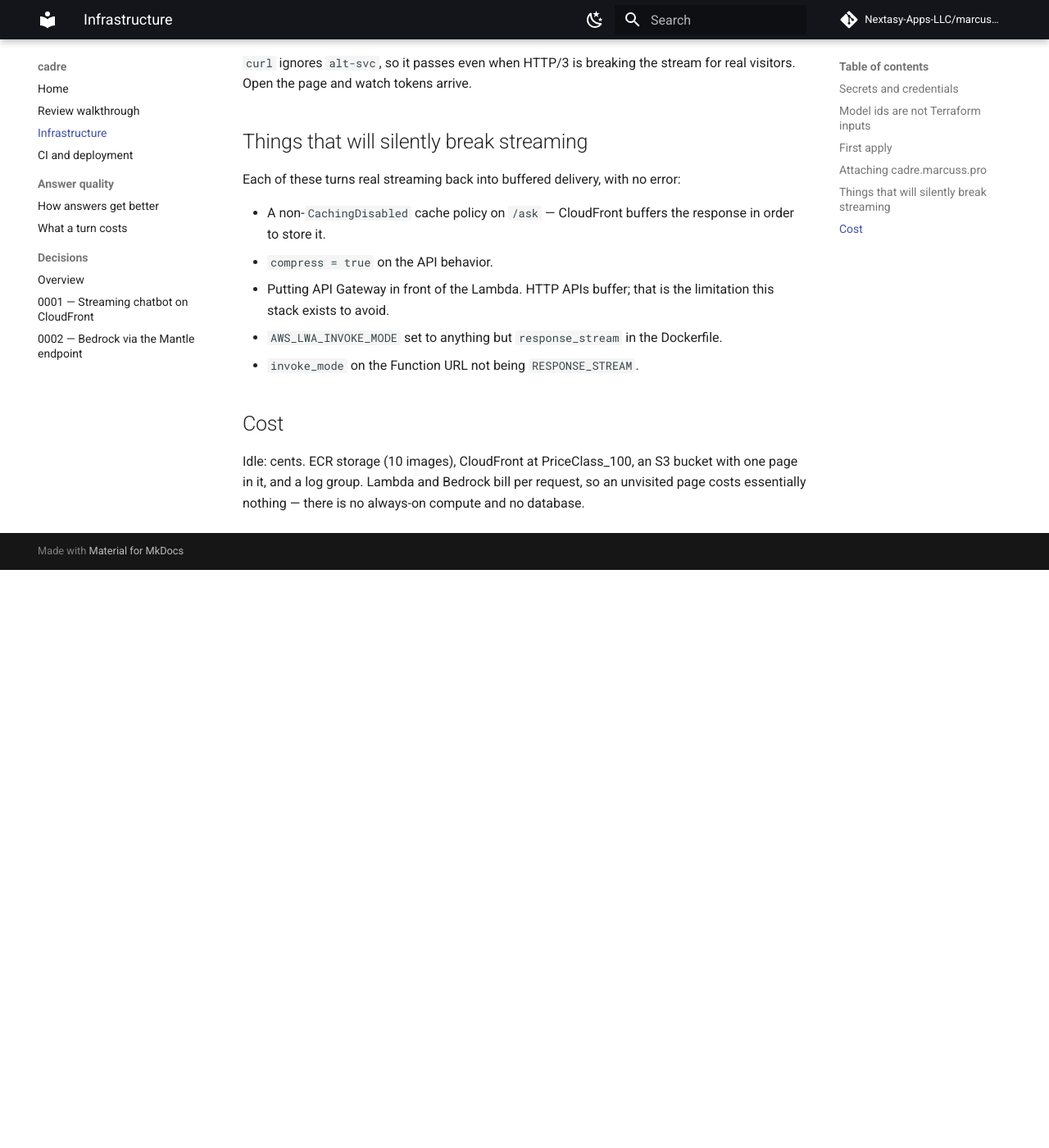
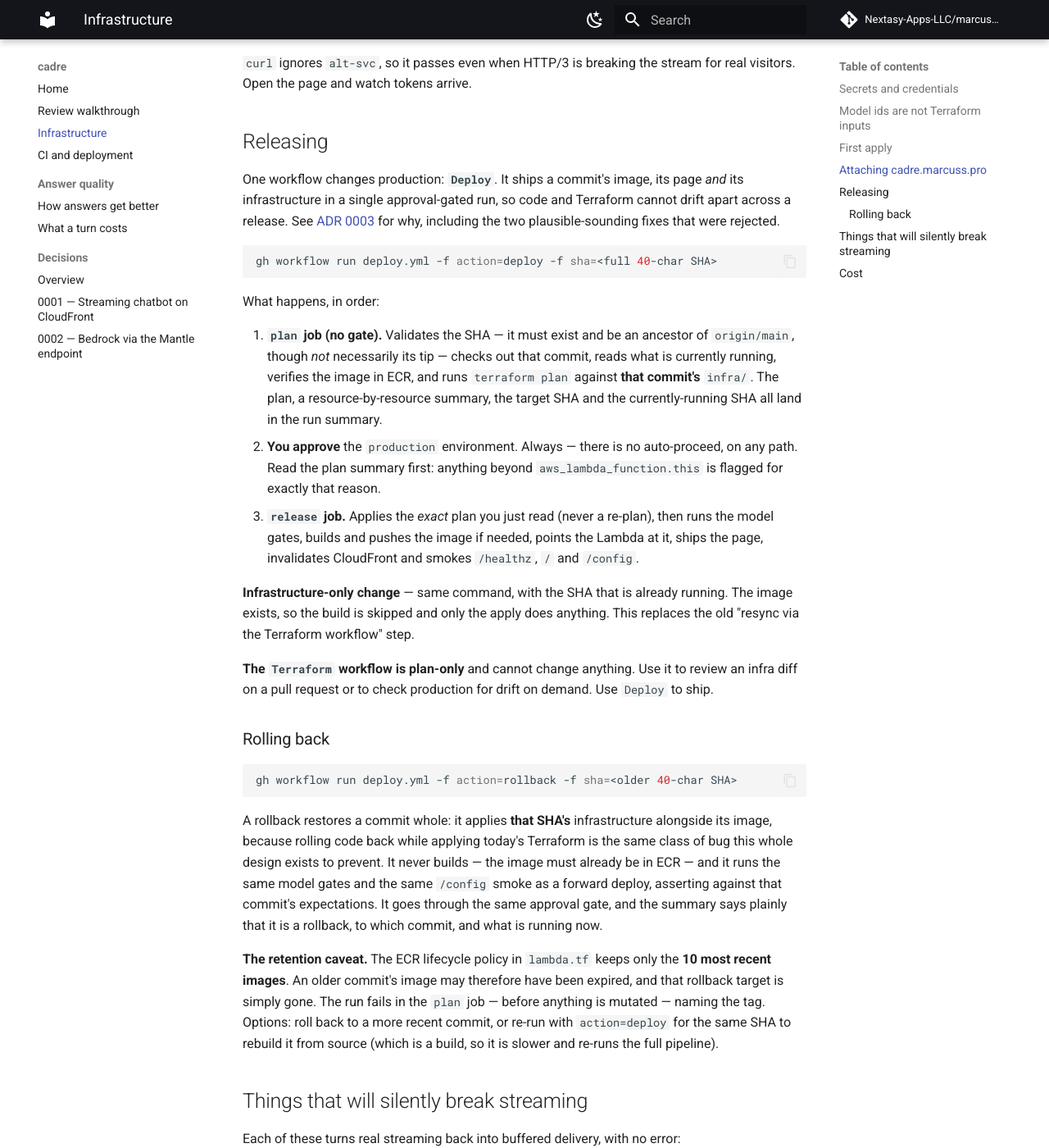
Before and after one commit to Nextasy-Apps-LLC/marcuss-cadre-test, an MkDocs documentation site: the page built from docs/infrastructure.md, in a window 1280 px wide and 1400 px high, scrolled down 4791 px. Shown: the whole window at 82% size. Built offline with MkDocs 1.6.1 and Material for MkDocs 9.7.7, drawn with Linux system fonts in a browser that asks for light colours; comment, search, counter and statistics services are not loaded; before the commit the page ends 5486 px from its top, so only the background shows below that; some of the changed text lies outside the part shown.

Commit message:
feat(#93): one gated release path — Deploy plans and applies Terraform
Deploy now runs terraform plan before the production approval gate and
applies that exact plan artifact after it, off the released commit's own
infra/, so code and infrastructure cannot drift apart across a release.

The apply is ordered BEFORE assert_model_env deliberately. Terraform declares
the whole environment map, so the apply is what clears a stale or hand-set
CADRE_MODEL_* from the function — the remedy the failing deploy did not have.
Gating first would deadlock a release against drift only the apply can fix.
assert_model_env stays as a now-redundant backstop: nearly free, one real
catch already, and the only thing that sees a variable set between plan and
build.

terraform.yml becomes plan-only — apply job and apply option deleted, no
production environment — so exactly one workflow ships and it is Deploy.

Rollback applies the target SHA's infrastructure alongside its image, verifies
the image in ECR before anything mutates (naming the 10-image retention limit
when it is gone), and runs the same gates against that commit's expectations.

Roles stay separate and are re-assumed per phase; no IAM change was needed.
Honors KB-006 — verified terraform_assume already lists environment:production
for both repo spellings before wiring the gated job to TF_ROLE_ARN.

image_uri keeps exactly one owner (update-function-code). Deploy never passes
-var image_tag; lambda.tf's comment now carries the measured counterfactual.

ADR 0003 records the decision, including the auto-proceed gate rejected by
Marcus and the two proposed fixes that would have regressed the repo.

33 new tests (18 release-path, 15 summariser), wired into CI.

````diff
--- a/adr/README.md
+++ b/adr/README.md
@@ -11,7 +11,7 @@ supersedes the old one and update the old one's status — don't edit history.
 
 ## How to write a new ADR
 
-1. Pick the next free number (last is `0002`).
+1. Pick the next free number (last is `0003`).
 2. File name: `NNNN-kebab-case-title.md`.
 3. Status starts as `Proposed`; promote to `Accepted` when it's actually
    being followed.
@@ -24,5 +24,6 @@ supersedes the old one and update the old one's status — don't edit history.
 
 | # | Title | Status |
 |---|---|---|
-| [0001](0001-streaming-chatbot-cloudfront-lambda-s3.md) | Streaming chatbot on one CloudFront distribution, IAM-only Lambda, zero secrets | Accepted (Bedrock-auth statements superseded by 0002) |
+| [0001](0001-streaming-chatbot-cloudfront-lambda-s3.md) | Streaming chatbot on one CloudFront distribution, IAM-only Lambda, zero secrets | Accepted (Bedrock-auth statements superseded by 0002; deployment statements in decisions 7–8 superseded by 0003) |
 | [0002](0002-bedrock-mantle-api-key.md) | Bedrock over the Mantle endpoint with an API key, not SigV4 | Accepted |
+| [0003](0003-one-gated-release-path.md) | One gated release path: `Deploy` plans and applies Terraform | Accepted |
--- a/infra/README.md
+++ b/infra/README.md
@@ -183,10 +183,10 @@ happened on 2026-08-07 (issue #37): a local apply reverted a live
 warning, mid-apply. `aws_cloudfront_distribution.this` now carries a
 `lifecycle.precondition` that fails the apply if `enable_custom_domain` is
 `false` while the certificate is already `ISSUED`, so this now errors instead
-of silently applying — but the fix once it happens is still always the CI
-`Terraform` workflow (`workflow_dispatch`, `action: apply`), which never
-passes an `enable_custom_domain` override and so always uses this variable's
-`true` default. Never resync with a local apply.
+of silently applying — but the fix once it happens is still always CI: the
+`Deploy` workflow (see [Releasing](#releasing) below), which never passes an
+`enable_custom_domain` override and so always uses this variable's `true`
+default. Never resync with a local apply.
 
 **5. Point the hostname at the distribution**
 
@@ -207,6 +207,63 @@ curl -sI https://cadre.marcuss.pro | head -5
 `curl` ignores `alt-svc`, so it passes even when HTTP/3 is breaking the stream
 for real visitors. Open the page and watch tokens arrive.
 
+## Releasing
+
+One workflow changes production: **`Deploy`**. It ships a commit's image, its
+page *and* its infrastructure in a single approval-gated run, so code and
+Terraform cannot drift apart across a release. See
+[ADR 0003](../adr/0003-one-gated-release-path.md) for why, including the two
+plausible-sounding fixes that were rejected.
+
+```bash
+gh workflow run deploy.yml -f action=deploy -f sha=<full 40-char SHA>
+```
+
+What happens, in order:
+
+1. **`plan` job (no gate).** Validates the SHA — it must exist and be an
+   ancestor of `origin/main`, though *not* necessarily its tip — checks out that
+   commit, reads what is currently running, verifies the image in ECR, and runs
+   `terraform plan` against **that commit's** `infra/`. The plan, a
+   resource-by-resource summary, the target SHA and the currently-running SHA
+   all land in the run summary.
+2. **You approve** the `production` environment. Always — there is no
+   auto-proceed, on any path. Read the plan summary first: anything beyond
+   `aws_lambda_function.this` is flagged for exactly that reason.
+3. **`release` job.** Applies the *exact* plan you just read (never a re-plan),
+   then runs the model gates, builds and pushes the image if needed, points the
+   Lambda at it, ships the page, invalidates CloudFront and smokes `/healthz`,
+   `/` and `/config`.
+
+**Infrastructure-only change** — same command, with the SHA that is already
+running. The image exists, so the build is skipped and only the apply does
+anything. This replaces the old "resync via the Terraform workflow" step.
+
+**The `Terraform` workflow is plan-only** and cannot change anything. Use it to
+review an infra diff on a pull request or to check production for drift on
+demand. Use `Deploy` to ship.
+
+### Rolling back
+
+```bash
+gh workflow run deploy.yml -f action=rollback -f sha=<older 40-char SHA>
+```
+
+A rollback restores a commit whole: it applies **that SHA's** infrastructure
+alongside its image, because rolling code back while applying today's Terraform
+is the same class of bug this whole design exists to prevent. It never builds —
+the image must already be in ECR — and it runs the same model gates and the same
+`/config` smoke as a forward deploy, asserting against that commit's
+expectations. It goes through the same approval gate, and the summary says
+plainly that it is a rollback, to which commit, and what is running now.
+
+**The retention caveat.** The ECR lifecycle policy in `lambda.tf` keeps only the
+**10 most recent images**. An older commit's image may therefore have been
+expired, and that rollback target is simply gone. The run fails in the `plan`
+job — before anything is mutated — naming the tag. Options: roll back to a more
+recent commit, or re-run with `action=deploy` for the same SHA to rebuild it
+from source (which is a build, so it is slower and re-runs the full pipeline).
+
 ## Things that will silently break streaming
 
 Each of these turns real streaming back into buffered delivery, with no error:
````
Also changed, not shown: adr/0001-streaming-chatbot-cloudfront-lambda-s3.md (+18 -3 lines), adr/0003-one-gated-release-path.md (added, +215 -0 lines), infra/CLAUDE.md (+1 -1 lines), 5 other files.
